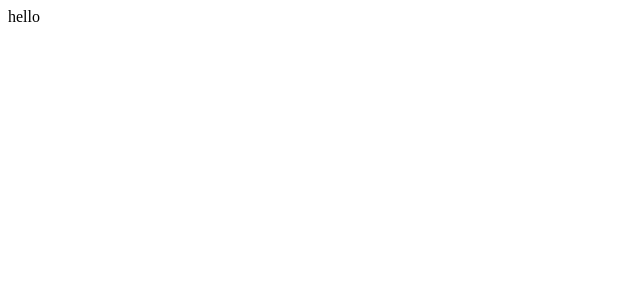
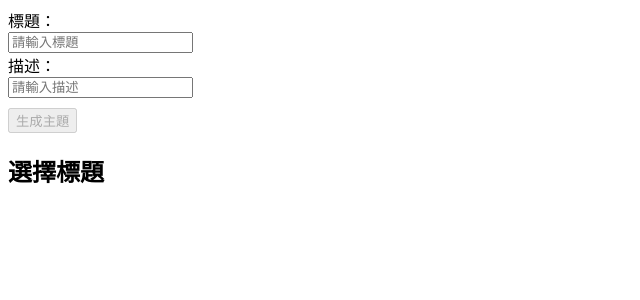
Before and after one commit to charlinxes/anna-vue-example, a Vue app: page / in a window 1280 px wide. Shown: the top 300 px of the page, without its empty margins (0-640 px from the left). Built offline with nearby package versions, Linux system fonts and the light colour scheme.

Commit message:
作業範例：選擇主題

```diff
--- /dev/null
+++ b/src/components/FormData.vue
@@ -0,0 +1,42 @@
+<template>
+    <div>標題：</div>
+    <input type="text" placeholder="請輸入標題" v-model="titleVal">
+    <div>描述：</div>
+    <input type="text" placeholder="請輸入描述" v-model="desVal">
+    <div style="margin-top: 10px">
+        <button :disabled="btnDisable" @click="addTopic">生成主題</button>
+    </div>
+</template>
+
+<script>
+export default {
+    emits: ['addTopic'],
+    computed: {
+        btnDisable() {
+            if (this.titleVal && this.desVal) {
+                return false
+            } else {
+                return true
+            }
+        }
+    },
+    data() {
+        return {
+            titleVal: '',
+            desVal: '',
+        }
+    },
+    methods: {
+        addTopic() {
+            const topicObj = {
+                title: this.titleVal,
+                des: this.desVal,
+                id: Date.now()
+            }
+            this.$emit('addTopic', topicObj)
+            this.titleVal = ''
+            this.desVal = ''
+        }
+    }
+}
+</script>
--- /dev/null
+++ b/src/components/TopicCard.vue
@@ -0,0 +1,26 @@
+<template>
+    <div style="border: 1px solid black; width: 20%;display:flex;flex-direction:column;align-items:center;padding: 30px">
+        <h3 style="margin:0;">{{ topicData.title }}</h3>
+        <p>{{ topicData.des }}</p>
+        <button @click="navToTopicView">查看更多</button>
+    </div>
+</template>
+
+<script>
+
+export default {
+    props: ['topicData'],
+    data() {
+        return {
+
+        }
+    },
+    methods: {
+        navToTopicView() {
+            this.$router.push({ name: 'topic', params: { id: this.topicData.id } })
+        }
+    }
+}
+</script>
+
+<style scoped></style>
--- a/src/pages/HomeView.vue
+++ b/src/pages/HomeView.vue
@@ -1,11 +1,37 @@
 <template>
-    <div>hello</div>
+    <div>
+        <FormData @addTopic="addTopicToList" />
+        <h2>選擇標題</h2>
+        <div style="display: flex; flex-wrap: wrap;gap: 20px;">
+            <TopicCard v-for="item in topicsList" :topicData="item" />
+        </div>
+    </div>
 </template>
 
 <script>
+import TopicCard from '../components/TopicCard.vue'
+import FormData from '../components/FormData.vue'
+
 export default {
+    components: {
+        TopicCard,
+        FormData
+    },
     data() {
-        return {}
+        return {
+        }
+    },
+    computed: {
+        topicsList() {
+            return this.$store.state.topicsList
+        }
+    },
+    methods: {
+        addTopicToList(topicData) {
+            this.$store.commit('addTopicToList', topicData)
+        }
     }
 }
 </script>
+
+<style scoped></style>
--- /dev/null
+++ b/src/pages/TopicView.vue
@@ -0,0 +1,21 @@
+<template>
+    <div>
+        <div>標題：{{ topicData.title }}</div>
+        <div>描述：{{ topicData.des }}</div>
+    </div>
+</template>
+
+<script>
+export default {
+    created() {
+        this.topicData = this.$store.state.topicsList.find((cur) => {
+            return cur.id == this.$route.params.id
+        })
+    },
+    data() {
+        return {
+            topicData: null
+        }
+    }
+}
+</script>
--- a/src/router/index.js
+++ b/src/router/index.js
@@ -1,5 +1,6 @@
 import { createRouter, createWebHistory } from "vue-router";
 import HomeView from "../pages/HomeView.vue";
+// import TopicView from "../pages/TopicView.vue";
 
 const router = createRouter({
     history: createWebHistory(import.meta.env.BASE_URL),
@@ -9,11 +10,12 @@ const router = createRouter({
             name: "home",
             component: HomeView,
         },
-        // {
-        //   path: '/about',
-        //   name: 'about',
-        //   component: () => import('../pages/AboutView.vue')
-        // }
+        {
+            path: "/topic/:id",
+            name: "topic",
+            component: () => import("../pages/TopicView.vue"),
+            // component: TopicView,
+        },
     ],
 });
 
--- a/src/store/index.js
+++ b/src/store/index.js
@@ -2,9 +2,18 @@ import { createStore } from "vuex";
 
 const store = createStore({
     state() {
-        return {};
+        return {
+            topicsList: [],
+        };
     },
-    mutations: {},
+    getters: {},
+    mutations: {
+        addTopicToList(state, topicData) {
+            state.topicsList.push(topicData);
+        },
+    },
+    actions: {},
+    modules: {},
 });
 
 export default store;
```
